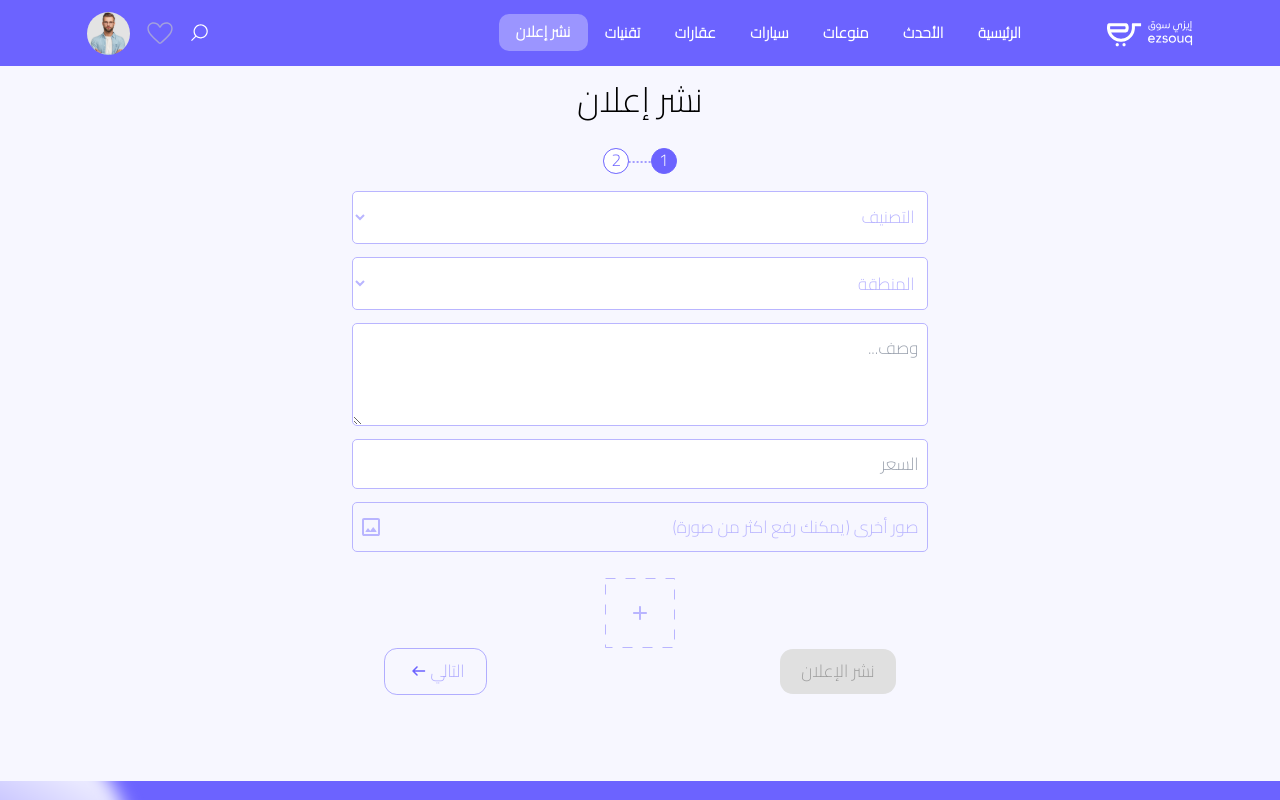
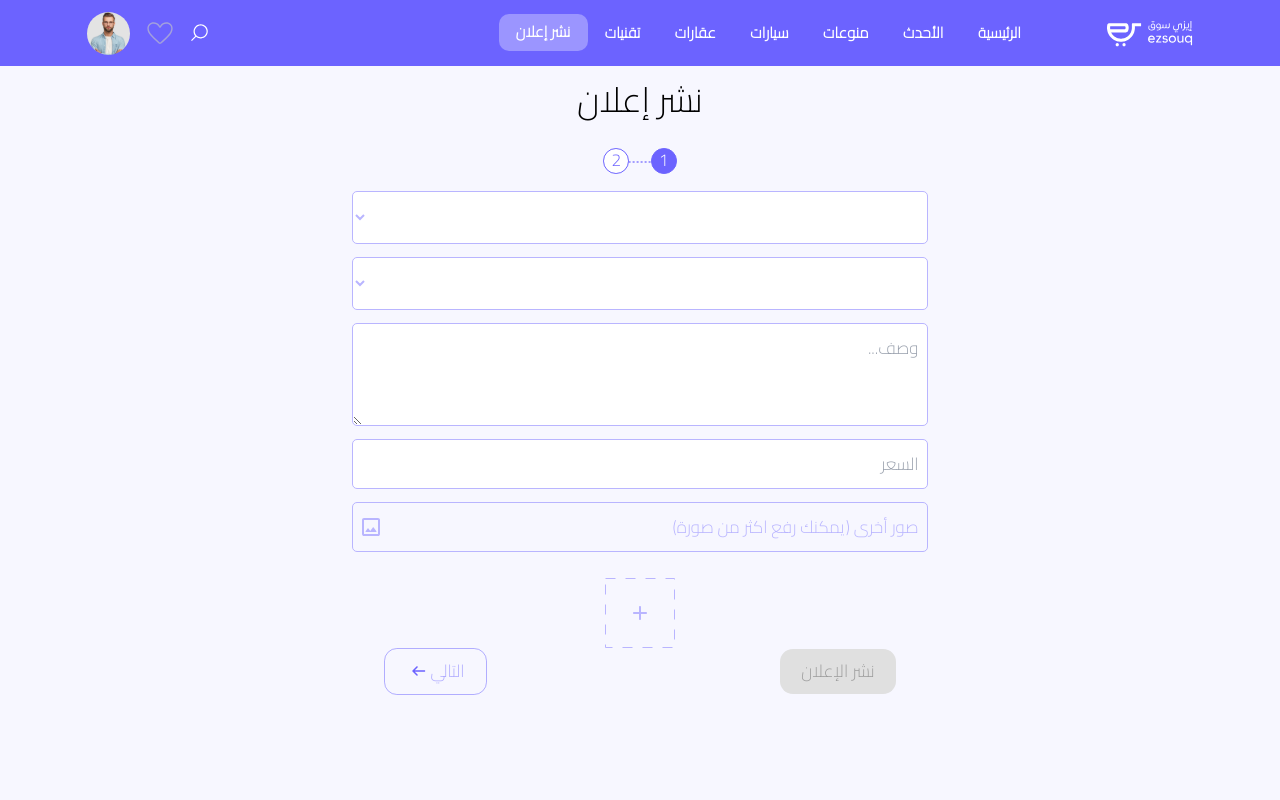
Before and after one commit to AhmadMostafaHamdo/ezsouq, a React (Vite) app: page /create-offer in a window 1280 px wide. Shown: the top 800 px of the page. Built offline with nearby package versions, Linux system fonts and the light colour scheme.

Commit message:
select the first city when change governorate

```diff
--- a/src/components/main/MainCreateOffer.jsx
+++ b/src/components/main/MainCreateOffer.jsx
@@ -18,7 +18,7 @@ const MainCreateOffer = () => {
     dispatch(stepDecrease());
   };
   return (
-    <div className="bg-[#F7F7FF] flex-center flex-col pt-6 pb-20">
+    <div className="bg-[#F7F7FF] flex-center flex-col pt-6 pb-28">
       <h1 className="font-normal text-[2rem] mt-10">نشر إعلان</h1>
       <Stepper />
       {currentStep === 1 ? (
@@ -26,7 +26,7 @@ const MainCreateOffer = () => {
           <StepOne />
         </div>
       ) : (
-        <StepTwoCar/>
+        <StepTwoTec />
       )}
       <div className="flex-between w-[80vw] md:w-[60vw] lg:w-[40vw]">
         <button
--- a/src/components/select/Select.jsx
+++ b/src/components/select/Select.jsx
@@ -1,11 +1,35 @@
-import React from "react";
+import React, { useEffect, useState } from "react";
 
-const Select = ({ options = [] }) => {
+const Select = ({ options = [], type, onSelect }) => {
+  const [selectedValue, setSelectedValue] = useState("");
+
+  useEffect(() => {
+    if (options.length > 0 && !selectedValue) {
+      const initialValue =
+        type === "governorate" ? options[0]?.name : options[0];
+      setSelectedValue(initialValue);
+      onSelect?.(initialValue);
+    }
+  }, [options, selectedValue, type]);
+
+  const handleSelect = (e) => {
+    const value = e.target.value;
+    setSelectedValue(value);
+    onSelect?.(value);
+  };
+
   return (
-    <select className="w-full p-2 bg-white rounded-[5px] outline-none cursor-pointer border-[1px] border-solid border-[#B9B5FF]">
-      {options.map((option, key) => (
-        <option value={option} key={key}>
-          {option}
+    <select
+      value={selectedValue}
+      onChange={handleSelect}
+      className="w-full p-2 bg-white rounded-[5px] outline-none cursor-pointer border-[1px] border-solid border-[#B9B5FF]"
+    >
+      {options.map((option, index) => (
+        <option
+          key={index}
+          value={type === "governorate" ? option?.name : option}
+        >
+          {type === "governorate" ? option?.name : option}
         </option>
       ))}
     </select>
--- a/src/components/stepper/StepOne.jsx
+++ b/src/components/stepper/StepOne.jsx
@@ -1,16 +1,27 @@
 import { useEffect, useMemo, useRef, useState } from "react";
+import { useDispatch, useSelector } from "react-redux";
+import { thunkCities } from "../../store/cities/thunk/citiesThunk";
 import uploadImage from "../../assets/images/uploadImage.svg";
 import closeImg from "../../assets/images/closeImg.svg";
 import addImg from "../../assets/images/addImg.svg";
 import Select from "../select/Select";
-import { useSelector } from "react-redux";
 import InputCreateOffer from "../inputs/InputCreateOffer";
 
 const StepOne = () => {
+  const dispatch = useDispatch();
   const imgFile = useRef(null);
   const [images, setImages] = useState([]);
+  const [selectedGovernorate, setSelectedGovernorate] = useState("");
+  const [selectedCity, setSelectedCity] = useState("");
   const imageUrlsRef = useRef([]);
   const { governorates } = useSelector((state) => state.governorates);
+  const { cities } = useSelector((state) => state.cities);
+
+  useEffect(() => {
+    if (selectedGovernorate) {
+      dispatch(thunkCities(selectedGovernorate));
+    }
+  }, [selectedGovernorate, dispatch]);
 
   const imageUrls = useMemo(() => {
     imageUrlsRef.current.forEach((url) => URL.revokeObjectURL(url));
@@ -24,6 +35,7 @@ const StepOne = () => {
       imageUrlsRef.current.forEach((url) => URL.revokeObjectURL(url));
     };
   }, []);
+
   const handelImage = () => {
     imgFile.current.click();
   };
@@ -31,30 +43,25 @@ const StepOne = () => {
   const removeImage = (index) => {
     setImages((prev) => prev.filter((_, i) => i !== index));
   };
+
   return (
     <div className="w-[80vw] md:w-[60vw] lg:w-[45vw]">
       <form className="w-full flex-center flex-col gap-3 text-[#B9B5FF]">
-        <select className="w-full p-2 bg-white rounded-[5px] outline-none cursor-pointer border-[1px] border-solid border-[#B9B5FF]">
-          <option value="">التصنيف</option>
-          <option value="">الحسكة</option>
-          <option value="">درعا</option>
-          <option value="">اللاذقية</option>
-        </select>
+        <Select
+          options={governorates}
+          type="governorate"
+          onSelect={setSelectedGovernorate}
+        />
 
-        {/* <Select options={governorates} /> */}
-
-        <select className="w-full p-2 bg-white rounded-[5px] outline-none cursor-pointer  border-[1px] border-solid border-[#B9B5FF]">
-          <option value="">المنطقة</option>
-          <option value="">الحسكة</option>
-          <option value="">درعا</option>
-          <option value="">اللاذقية</option>
-        </select>
+        <Select options={cities} type="city" onSelect={setSelectedCity} />
 
         <textarea
           className="w-full h-24 outline-none border-solid border-[1px] p-2 rounded-[5px] border-[#B9B5FF]"
           placeholder="وصف..."
         ></textarea>
+
         <InputCreateOffer name="السعر" />
+
         <div
           onClick={handelImage}
           className="flex-between w-full border-solid border-[1px] p-2 rounded-[5px] cursor-pointer border-[#B9B5FF]"
--- a/src/components/website/Filters.jsx
+++ b/src/components/website/Filters.jsx
@@ -1,92 +1,87 @@
 import { useEffect, useState } from "react";
+import { useDispatch, useSelector } from "react-redux";
 import { allCategory, sortOptions } from "../../data/filterData";
 import scrollPostsIcon from "../../assets/images/Group 6.svg";
 import Card from "./Card";
 import TabFilter from "./TapFilter";
 import IconFilter from "./IconFilter";
 import SortDropdown from "./SortDropdown";
-import { useDispatch, useSelector } from "react-redux";
+import CardSkeleton from "../../assets/sketlon/product";
 import { productThunk } from "../../store/product/thunk/productThunk";
 import { thunkGovernorates } from "../../store/governorates/thunk/thunkGovernorates";
-import CardSkeleton from "../../assets/sketlon/product";
 import { thunkCities } from "../../store/cities/thunk/citiesThunk";
 
 const Filters = () => {
-  const [selectedGovernorate, setSelectedGovernor] = useState("اللاذقية");
-  const [selectedCity, setSelectedCity] = useState("جبلة");
+  const dispatch = useDispatch();
+  const [selectedGovernorate, setSelectedGovernor] = useState("");
+  const [selectedCity, setSelectedCity] = useState("");
   const [selectedCategory, setSelectedCategory] = useState("سيارات");
   const [sortBy, setSortBy] = useState("newest");
-  const dispatch = useDispatch();
   const { products, loading } = useSelector((state) => state.products);
+  const { governorates } = useSelector((state) => state.governorates);
+  const { cities } = useSelector((state) => state.cities);
+  useEffect(() => {
+    if (cities.length > 0) {
+      setSelectedCity(cities[0]);
+    }
+  }, [cities]);
+
+  useEffect(() => {
+    dispatch(thunkGovernorates());
+  }, [dispatch]);
+
+  useEffect(() => {
+    dispatch(thunkCities(selectedGovernorate));
+  }, [dispatch, selectedGovernorate]);
+
   useEffect(() => {
     dispatch(productThunk());
   }, [dispatch]);
-  const { governorates } = useSelector((state) => state.governorates);
-  const { cities } = useSelector((state) => state.cities);
-  useEffect(() => {
-    dispatch(thunkGovernorates());
-  }, [dispatch]);
-  useEffect(() => {
-    dispatch(thunkCities(selectedGovernorate));
-  }, [dispatch, selectedGovernorate]);
+
   return (
-    <div className="pr-[1rem] md:pr-[3.25rem] font-sans bg-[#F7F7FF] pt-[1.625rem] pb-[5rem]">
-      {/* Governorate Filter */}
-      <h1 className="font-normal text-[1.25rem] md:text-[1.75rem]">المحافظة</h1>
+    <div className="pr-4 md:pr-14 font-sans bg-[#F7F7FF] pt-6 pb-20">
+      <h1 className="text-xl md:text-2xl font-normal">المحافظة</h1>
       <TabFilter
         items={governorates}
         selectedItem={selectedGovernorate}
         onSelect={setSelectedGovernor}
         className="overflow-x-auto scrollbar-hide"
-        type={"governorate"}
+        type="governorate"
       />
 
-      {/* City Filter */}
-      <h1 className="font-normal text-[1.25rem] md:text-[1.75rem] mt-[1.875rem]">
-        المنطقة
-      </h1>
+      <h1 className="text-xl md:text-2xl font-normal mt-8">المنطقة</h1>
       <TabFilter
         items={cities}
         selectedItem={selectedCity}
         onSelect={setSelectedCity}
         className="overflow-hidden"
-        type={"city"}      />
-      {/* Category Filter */}
-      <h1 className="font-normal text-[1.25rem] md:text-[1.75rem] mb-[.5rem] mt-[1.875rem]">
-        التصنيفات
-      </h1>
+        type="city"
+      />
+
+      <h1 className="text-xl md:text-2xl font-normal mt-8 mb-2">التصنيفات</h1>
       <IconFilter
         items={allCategory}
         selectedItem={selectedCategory}
         onSelect={setSelectedCategory}
       />
 
-      {/* Sort Options */}
       <SortDropdown
         options={sortOptions}
         selectedOption={sortBy}
         onSelect={setSortBy}
       />
 
-      {/* Cards Grid */}
-      <div className="w-full flex justify-start md:justify-start  gap-[2.25rem] pl-[1rem] md:pl-[3.187rem] flex-wrap">
-        {products.map((product, index) =>
-          loading ? (
-            Array.from({ length: products.length }).map((_, index) => (
-              <div key={index}>
-                <CardSkeleton />
-              </div>
+      <div className="w-full flex flex-wrap gap-9 pl-4 md:pl-12 justify-start">
+        {loading
+          ? Array.from({ length: 6 }).map((_, i) => (
+              <CardSkeleton key={`skeleton-${i}`} />
             ))
-          ) : (
-            <Card {...product} key={index} />
-          )
-        )}
+          : products.map((product, i) => <Card key={i} {...product} />)}
       </div>
 
-      {/* Show More */}
-      <div className="flex-center font-normal text-[1rem] mt-[2rem]">
+      <div className="flex-center mt-8 text-base font-normal">
         <span>عرض المزيد</span>
-        <img src={scrollPostsIcon} alt="Show more icon" />
+        <img src={scrollPostsIcon} alt="عرض المزيد" />
       </div>
     </div>
   );
--- a/src/components/website/TapFilter.jsx
+++ b/src/components/website/TapFilter.jsx
@@ -1,4 +1,22 @@
+import { useEffect, useState } from "react";
+
 const TabFilter = ({ items, selectedItem, onSelect, className = "", type }) => {
+  const [selectedValue, setSelectedValue] = useState("");
+
+  useEffect(() => {
+    if (items.length > 0 && !selectedValue) {
+      const initialValue = type === "governorate" ? items[0]?.name : items[0];
+      setSelectedValue(initialValue);
+      onSelect?.(initialValue);
+    }
+  }, [items, selectedValue, type]);
+
+  const handleSelect = (e) => {
+    const value = e.target.value;
+    setSelectedValue(value);
+    onSelect?.(value);
+  };
+
   return (
     <div
       className={`flex font-normal text-[14px] md:text-[1.2rem] text-[#3F3D56] ${className}`}
--- a/src/store/product/thunk/productThunk.js
+++ b/src/store/product/thunk/productThunk.js
@@ -5,7 +5,7 @@ export const productThunk = createAsyncThunk(
   async (_, { rejectWithValue }) => {
     try {
       const res = await axios.get("/user/sortedProducts");
-      console.log(res);
+      console.log(res.data)
       return res.data;
     } catch (error) {
       return rejectWithValue(error.response?.data?.message);
```
